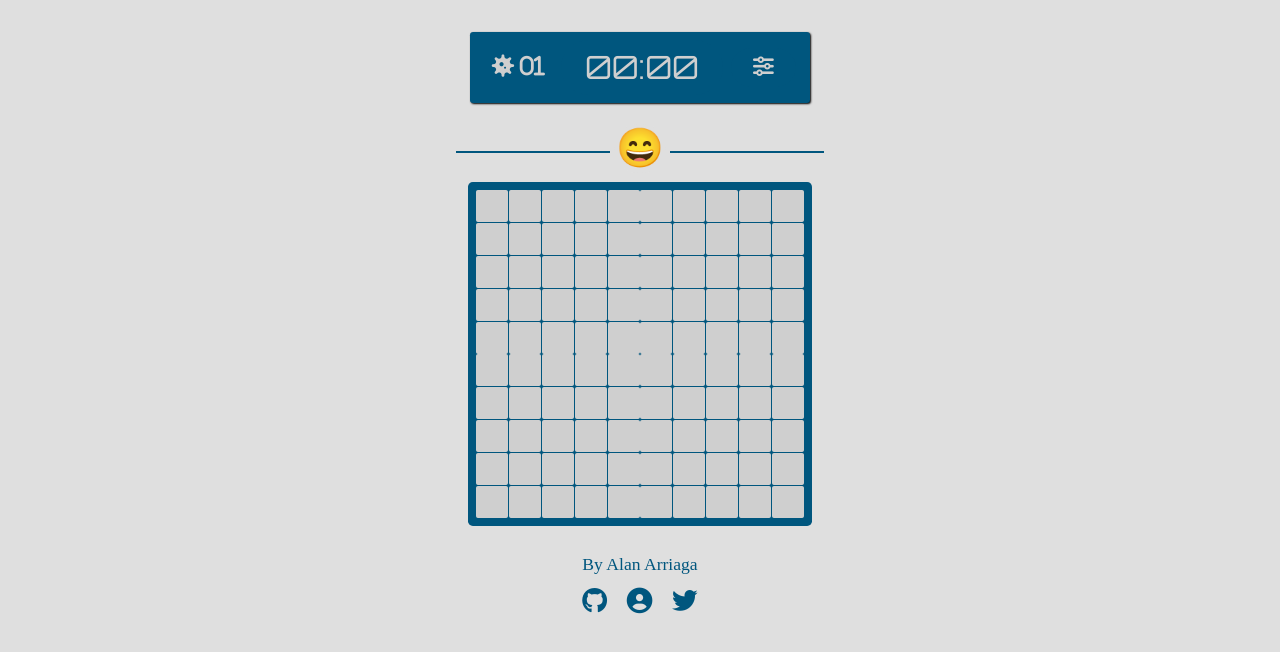
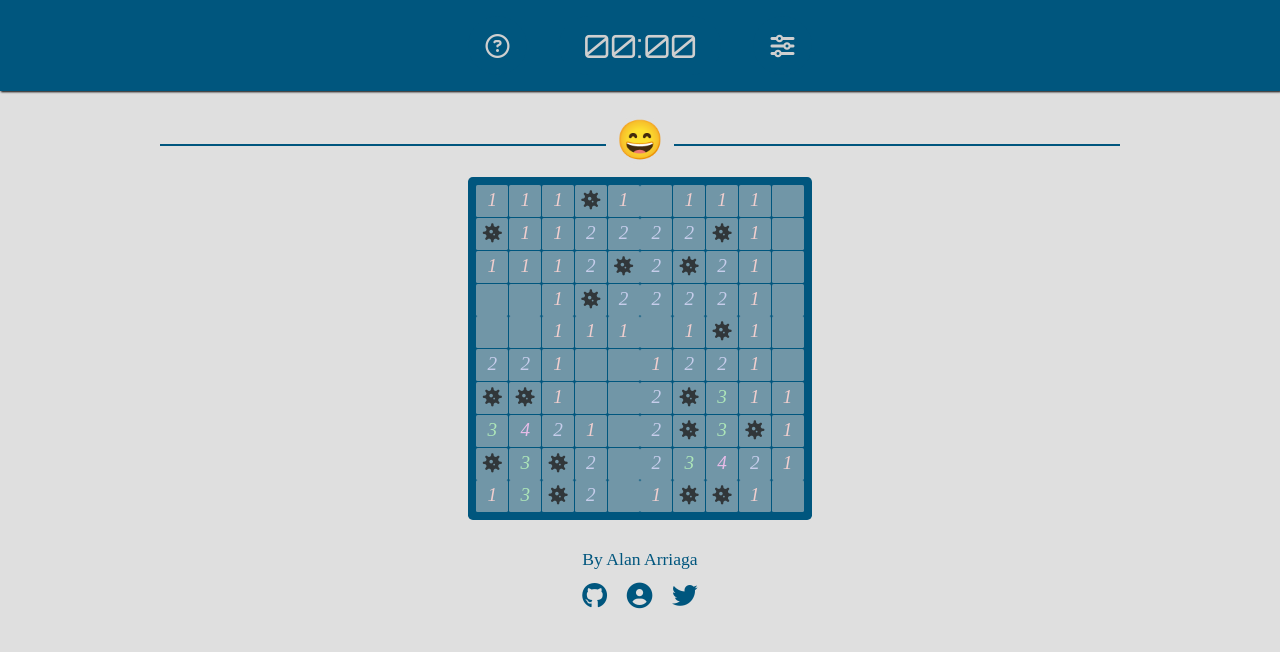
Before and after one commit to A14Narriaga/minesweeper, a React (Create React App) app: page / in a window 1280 px wide. Shown: the top 652 px of the page. Built offline with nearby package versions, Linux system fonts and the light colour scheme; a web font is replaced by a local one.

Commit message:
App interface, board style and functionality updated

```diff
--- a/src/components/App.tsx
+++ b/src/components/App.tsx
@@ -1,10 +1,11 @@
 import { useState } from "react"
 import "../sass/App.scss"
 import Timer from "./Timer"
-import Controls from "./Controls"
+import Controls from "./Face"
 import Board from "./Board"
 import Social from "./Foot"
 import Settings from "./Settings"
+import Records from "./Records"
 
 const App = () => {
   const [showSettings, setShowSettings] = useState("hidde")
@@ -14,7 +15,7 @@ const App = () => {
 
   return (
     <>
-      <Timer handleShowSettings={handleShowSettings} mine={mine} />
+      <Timer handleShowSettings={handleShowSettings} />
       <Controls />
       <Board mine={mine} />
       <Social />
@@ -24,6 +25,7 @@ const App = () => {
         mine={mine}
         setMine={setMine}
       />
+      <Records></Records>
     </>
   )
 }
--- a/src/components/Board.tsx
+++ b/src/components/Board.tsx
@@ -5,20 +5,34 @@ type cell = { cover: boolean | ""; type: "mine" | number | "" }
 // Referenicas en JS
 const generateBoard = ({ rows, cols }: { rows: number; cols: number }) => {
   const board = Array.from(Array(rows)).map(() =>
-    Array.from(Array(cols)).map(_ => ({ cover: true, type: "" } as cell))
+    Array.from(Array(cols)).map(_ => ({ cover: false, type: "" } as cell))
   ) as Array<Array<cell>>
   const randomCell = (): { row: number; col: number } => {
     return { row: Math.floor(Math.random() * rows), col: Math.floor(Math.random() * cols) }
   }
-  for (let i = 0; i < 10; i++) {
+  for (let i = 0; i < 20; i++) {
     const { row, col } = randomCell()
     board[row][col].type = "mine"
+  }
+  const movesAxis = [-1, 0, 1]
+  for (let i = 0; i < rows; i++) {
+    for (let j = 0; j < cols; j++) {
+      const cell = board[i][j]
+      if (cell.type !== "mine") {
+        let virusNear = 0
+        for (const dx of movesAxis) {
+          for (const dy of movesAxis) {
+            if (board[i + dx]?.[j + dy]?.type === "mine") virusNear++
+          }
+        }
+        cell.type = virusNear === 0 ? "" : virusNear
+      }
+    }
   }
   return board
 }
 
 type setCover = { type: "setCover"; i: number; j: number }
-
 const reducer = (board: Array<Array<cell>>, accion: setCover) => {
   const { type, i, j } = accion
   if (type === "setCover") {
@@ -39,8 +53,8 @@ const Board = ({ mine }: { mine: string }) => {
       className="board"
       style={{
         gridTemplateColumns: `repeat(${board.length}, 1fr)`,
-        width: `${2 * board.length + (board.length - 1) * 0.05 + 1}rem`,
-        height: `${2 * board[0].length + (board[0].length - 1) * 0.05 + 1}rem`,
+        width: `${2.05 * board.length + 0.95}rem`,
+        height: `${2.05 * board[0].length + 0.95}rem`,
       }}
     >
       {board.map((row, i) =>
@@ -50,7 +64,15 @@ const Board = ({ mine }: { mine: string }) => {
             onClick={() => dispatchBoard({ type: "setCover", i, j })}
             className={`box box-${cover ? "" : "uncover"}`}
           >
-            {!cover ? <i className={type === "mine" ? `fa fa-${mine}` : ""}></i> : <i></i>}
+            {!cover ? (
+              type === "mine" ? (
+                <i className={`fa fa-${mine}`}></i>
+              ) : (
+                <i className={`num-${type}`}>{type}</i>
+              )
+            ) : (
+              ""
+            )}
           </button>
         ))
       )}
--- a/src/components/Controls.tsx
+++ /dev/null
@@ -1,11 +0,0 @@
-const Controls = () => {
-    return (
-        <section className="controls">
-            <hr />
-            <button className="face">😄</button>
-            <hr />
-        </section>
-    )
-}
-
-export default Controls
--- /dev/null
+++ b/src/components/Face.tsx
@@ -0,0 +1,11 @@
+const Controls = () => {
+  return (
+    <section className="face-wrapper">
+      <hr />
+      <button className="face">😄</button>
+      <hr />
+    </section>
+  )
+}
+
+export default Controls
--- /dev/null
+++ b/src/components/Records.tsx
@@ -0,0 +1,9 @@
+const Records = () => {
+    return (
+       <section className="records">
+
+       </section>
+    )
+}
+
+export default Records
--- a/src/components/Settings.tsx
+++ b/src/components/Settings.tsx
@@ -22,7 +22,6 @@ const Settings = ({
   return (
     <section className={`settings ${showSettings}`}>
       <div className="modal-btns">
-        <i className="help far fa-question-circle"></i>
         <i onClick={handleShowSettings} className="close fas fa-times"></i>
       </div>
       <div className="title">
--- a/src/components/Timer.tsx
+++ b/src/components/Timer.tsx
@@ -1,11 +1,11 @@
-const Timer = ({ handleShowSettings, mine }: { handleShowSettings: any; mine: string }) => {
+const Timer = ({ handleShowSettings }: { handleShowSettings: any }) => {
   return (
     <section className="timer-wrapper">
-      <p className="virus-count">
-        <i className={`fa fa-${mine}`}> 01</i>
-      </p>
+      <button className="timer-btn" onClick={handleShowSettings}>
+        <i className="help far fa-question-circle"></i>
+      </button>
       <button className="clock">00:00</button>
-      <button className="settings-btn" onClick={handleShowSettings}>
+      <button className="timer-btn" onClick={handleShowSettings}>
         <i className="fas fa-sliders-h"></i>
       </button>
     </section>
--- a/src/sass/App.scss
+++ b/src/sass/App.scss
@@ -1,10 +1,11 @@
 @import url("https://fonts.googleapis.com/css2?family=Orbitron&display=swap");
 @import url("https://fonts.googleapis.com/css2?family=Yatra+One&display=swap");
 @import "./timer";
-@import "./controls";
+@import "./face";
 @import "./board";
 @import "./foot";
 @import "./settings";
+@import "./records";
 
 $background-color: rgb(223, 223, 223);
 $primary-color: rgb(0, 86, 126);
@@ -35,7 +36,7 @@ html {
 body {
   background-color: $background-color;
   @include timer;
-  @include controls;
+  @include face;
   @include board;
   @include foot;
   @include settings;
--- a/src/sass/_board.scss
+++ b/src/sass/_board.scss
@@ -19,8 +19,32 @@
         background-color: $hover-box-color;
       }
       i {
-        color: rgb(41, 36, 36);
+        color: rgba(34, 31, 31, 0.801);
         font-size: 1.2rem;
+      }
+      .num-1 {
+        color: rgb(240, 206, 206);
+      }
+      .num-2 {
+        color: rgb(198, 205, 235);
+      }
+      .num-3 {
+        color: rgb(173, 230, 185);
+      }
+      .num-4 {
+        color: rgb(231, 187, 231);
+      }
+      .num-5 {
+        color: rgb(235, 231, 186);
+      }
+      .num-6 {
+        color: rgb(176, 233, 225);
+      }
+      .num-7 {
+        color: rgb(213, 175, 235);
+      }
+      .num-8 {
+        color: rgb(240, 216, 193);
       }
     }
     .box-uncover {
--- a/src/sass/_controls.scss
+++ b/src/sass/_face.scss
@@ -1,15 +1,15 @@
-@mixin controls {
-  .controls {
+@mixin face {
+  .face-wrapper {
     margin: 0 auto;
-    max-width: 400px;
+    max-width: 1024px;
     display: flex;
     justify-content: space-between;
     margin-top: 1rem;
-    padding: 0rem 1rem;
+    padding: 0rem 2rem;
     hr {
       width: 100%;
       height: 0px;
-      margin-top: 2rem;
+      margin-top: 2.3rem;
       border: 1px solid $primary-color;
       background-color: $primary-color;
     }
@@ -17,7 +17,7 @@
       background-color: $background-color;
       padding: 0.1rem;
       border-radius: 99rem;
-      margin: 0.3rem;
+      margin: 0.5rem;
       font-size: 2.4rem;
       &:hover {
         cursor: pointer;
--- /dev/null
+++ b/src/sass/_records.scss
@@ -0,0 +1,3 @@
+@mixin records {
+
+}
--- a/src/sass/_timer.scss
+++ b/src/sass/_timer.scss
@@ -2,18 +2,16 @@
   .timer-wrapper {
     display: flex;
     justify-content: center;
+    align-content: center;
     background-color: $primary-color;
     box-shadow: 1px 1px 2px black;
-    border-radius: 0.2rem;
-    max-width: 340px;
-    margin: 0 auto;
-    margin-top: 2rem;
+    padding: 1rem;
     .clock {
       font-family: "Orbitron", sans-serif;
       font-size: 2rem;
-      padding: 0rem 1.5rem;
-      margin: 0.5rem;
+      padding: 0.5rem 1.5rem;
       border-radius: 99rem;
+      margin: 0 2rem;
       background-color: $primary-color;
       color: $text-color;
       &:hover {
@@ -21,20 +19,16 @@
         background-color: $primary-color-hover;
       }
     }
-    .virus-count {
+    .timer-btn {
+      padding: 1.1rem;
+      border-radius: 99rem;
+      font-size: 1.5rem;
       background-color: $primary-color;
-      padding: 0.4rem 0.5rem;
-      margin: 1rem 0rem;
       color: $text-color;
-      font-size: 1.4rem;
-    }
-    .settings-btn {
-      background-color: $primary-color;
-      padding: 0.4rem 1.4rem;
-      border-radius: 99rem;
-      margin: 1rem 0rem;
-      color: $text-color;
-      font-size: 1.3rem;
+      i {
+        display: flex;
+        align-content: center;
+      }
       &:hover {
         cursor: pointer;
         background-color: $primary-color-hover;
```
